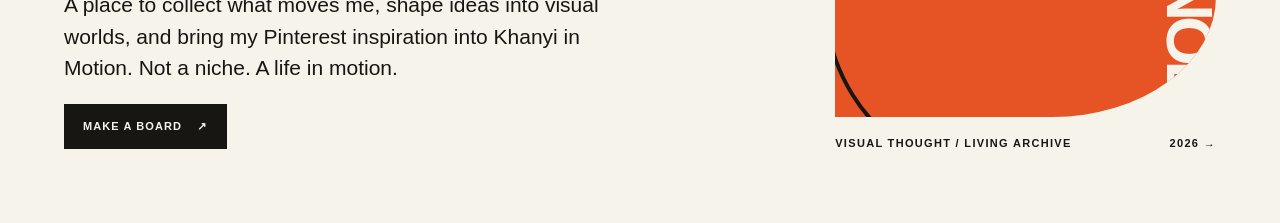
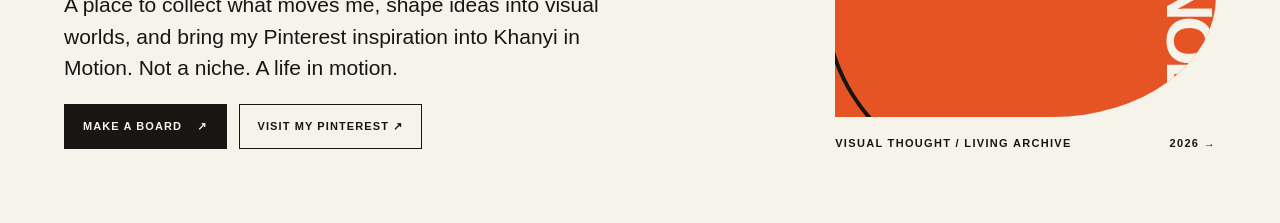
Before and after one commit to siyabongakhanyi/khanyi-in-motion, a plain HTML site: page pinterest/index.html in a window 1280 px wide. Shown: the part 577-800 px from the top of the page. Drawn offline with Linux system fonts and the light colour scheme.

Commit message:
Link Siya's shared Pinterest URL from Pinterest Studio

```diff
--- a/pinterest/index.html
+++ b/pinterest/index.html
@@ -25,6 +25,7 @@ h1,h2,h3,p{margin-top:0}
 h1{font-size:clamp(68px,10vw,156px);letter-spacing:-.092em;line-height:.78;margin:40px 0 33px;font-weight:900;max-width:850px}
 h1 span{color:var(--orange)}
 .hero-copy{font-size:clamp(16px,1.8vw,21px);line-height:1.48;max-width:550px}
+.hero-actions{display:flex;flex-wrap:wrap;align-items:center;gap:12px}
 .hero-aside{display:flex;flex-direction:column;align-items:stretch;justify-content:flex-end;gap:20px}
 .art{background:var(--orange);min-height:280px;position:relative;overflow:hidden;border-radius:44% 0 43% 0}
 .art:before{content:"";position:absolute;width:105%;height:135%;top:-15%;left:-4%;border:4px solid var(--ink);border-radius:50%;transform:rotate(-32deg)}
@@ -106,7 +107,7 @@ footer a{text-decoration:none}footer a:hover{text-decoration:underline}
       <div><div class="eyebrow">The connected visual world / 001</div>
         <h1 id="hero-title">THE<br>PINTEREST<br><span>STUDIO.</span></h1>
         <p class="hero-copy">A place to collect what moves me, shape ideas into visual worlds, and bring my Pinterest inspiration into Khanyi in Motion. Not a niche. A life in motion.</p>
-        <a class="cta" href="#studio">Make a board <span aria-hidden="true">↗</span></a>
+        <div class="hero-actions"><a class="cta" href="#studio">Make a board <span aria-hidden="true">↗</span></a><a class="cta alt" href="https://pin.it/44q5RBLH4" target="_blank" rel="noopener noreferrer">Visit my Pinterest ↗</a></div>
       </div>
       <aside class="hero-aside" aria-hidden="true"><div class="art"></div><div class="aside-note"><span>Visual thought / living archive</span><span>2026 →</span></div></aside>
     </section>
@@ -159,7 +160,7 @@ footer a{text-decoration:none}footer a:hover{text-decoration:underline}
     <div class="section-head"><div><div class="eyebrow">Your connected inspiration</div><h2 id="boards-title">PINTEREST,<br>IN MOTION.</h2></div><p>Paste your public Pinterest profile and board links. Official Pinterest embeds display their content here when available.</p></div>
     <div class="live-intro">
       <div class="panel">
-        <h3>03. Add your Pinterest profile.</h3><p class="panel-intro">Use the public profile URL, not a password. You can change it whenever you like.</p>
+        <h3>03. Add your Pinterest profile.</h3><p class="panel-intro">Your shared Pinterest link is <a href="https://pin.it/44q5RBLH4" target="_blank" rel="noopener noreferrer">saved here ↗</a>. For an embedded live profile, open that link and copy the full <b>pinterest.com/username/</b> URL into the field below. No password needed.</p>
         <form id="profile-form">
           <div class="field"><label for="profile-url">Pinterest profile URL</label><input id="profile-url" type="url" placeholder="https://www.pinterest.com/yourusername/" required></div>
           <div class="actions"><button class="cta" type="submit">Show my profile ↗</button><button id="clear-profile" class="cta alt" type="button">Clear</button></div>
```
